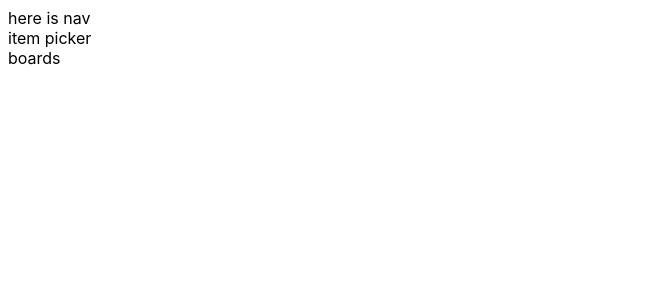
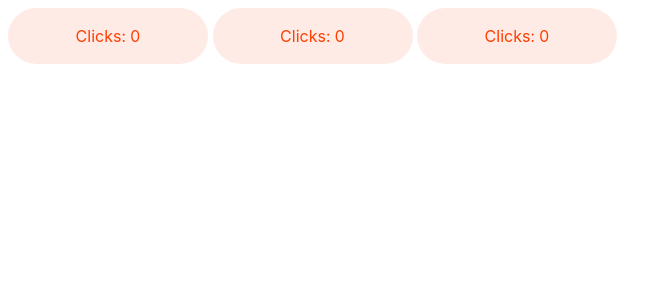
Before and after one commit to YEriin/Sumplir, a Svelte app: page / in a window 1280 px wide. Shown: the top 300 px of the page, without its empty margins (0-672 px from the left). Built offline with nearby package versions, Linux system fonts and the light colour scheme.

Commit message:
feat: main structure

```diff
--- a/src/App.svelte
+++ b/src/App.svelte
@@ -1,12 +1,13 @@
 <script lang="ts">
-  import logo from "./assets/svelte.png";
-  import Counter from "./lib/Counter.svelte";
+  import Nav from "./modules/nav/index.svelte";
+  import Sidebar from "./modules/nav/index.svelte";
+  import WhiteBoard from "./modules/nav/index.svelte";
 </script>
 
 <main>
-  <nav>here is nav</nav>
-  <aside>item picker</aside>
-  <section>boards</section>
+  <Nav />
+  <Sidebar />
+  <WhiteBoard />
 </main>
 
 <style>
--- /dev/null
+++ b/src/modules/nav/index.svelte
@@ -0,0 +1,34 @@
+<script lang="ts">
+  let count: number = 0
+  const increment = () => {
+    count += 1
+  }
+</script>
+
+<button on:click={increment}>
+  Clicks: {count}
+</button>
+
+<style>
+  button {
+    font-family: inherit;
+    font-size: inherit;
+    padding: 1em 2em;
+    color: #ff3e00;
+    background-color: rgba(255, 62, 0, 0.1);
+    border-radius: 2em;
+    border: 2px solid rgba(255, 62, 0, 0);
+    outline: none;
+    width: 200px;
+    font-variant-numeric: tabular-nums;
+    cursor: pointer;
+  }
+
+  button:focus {
+    border: 2px solid #ff3e00;
+  }
+
+  button:active {
+    background-color: rgba(255, 62, 0, 0.2);
+  }
+</style>
--- /dev/null
+++ b/src/modules/sidebar/index.svelte
@@ -0,0 +1,34 @@
+<script lang="ts">
+  let count: number = 0
+  const increment = () => {
+    count += 1
+  }
+</script>
+
+<button on:click={increment}>
+  Clicks: {count}
+</button>
+
+<style>
+  button {
+    font-family: inherit;
+    font-size: inherit;
+    padding: 1em 2em;
+    color: #ff3e00;
+    background-color: rgba(255, 62, 0, 0.1);
+    border-radius: 2em;
+    border: 2px solid rgba(255, 62, 0, 0);
+    outline: none;
+    width: 200px;
+    font-variant-numeric: tabular-nums;
+    cursor: pointer;
+  }
+
+  button:focus {
+    border: 2px solid #ff3e00;
+  }
+
+  button:active {
+    background-color: rgba(255, 62, 0, 0.2);
+  }
+</style>
--- /dev/null
+++ b/src/modules/whiteboard/index.svelte
@@ -0,0 +1,34 @@
+<script lang="ts">
+  let count: number = 0
+  const increment = () => {
+    count += 1
+  }
+</script>
+
+<button on:click={increment}>
+  Clicks: {count}
+</button>
+
+<style>
+  button {
+    font-family: inherit;
+    font-size: inherit;
+    padding: 1em 2em;
+    color: #ff3e00;
+    background-color: rgba(255, 62, 0, 0.1);
+    border-radius: 2em;
+    border: 2px solid rgba(255, 62, 0, 0);
+    outline: none;
+    width: 200px;
+    font-variant-numeric: tabular-nums;
+    cursor: pointer;
+  }
+
+  button:focus {
+    border: 2px solid #ff3e00;
+  }
+
+  button:active {
+    background-color: rgba(255, 62, 0, 0.2);
+  }
+</style>
```
